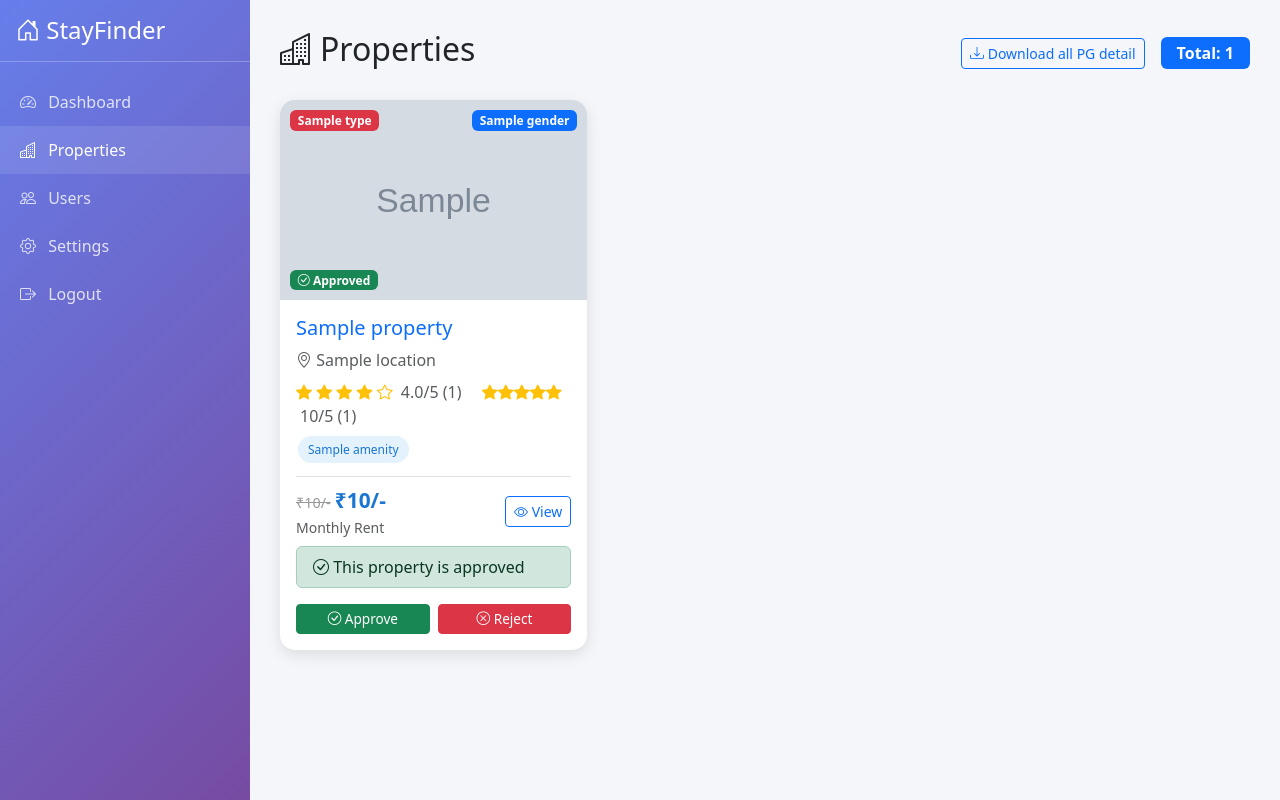
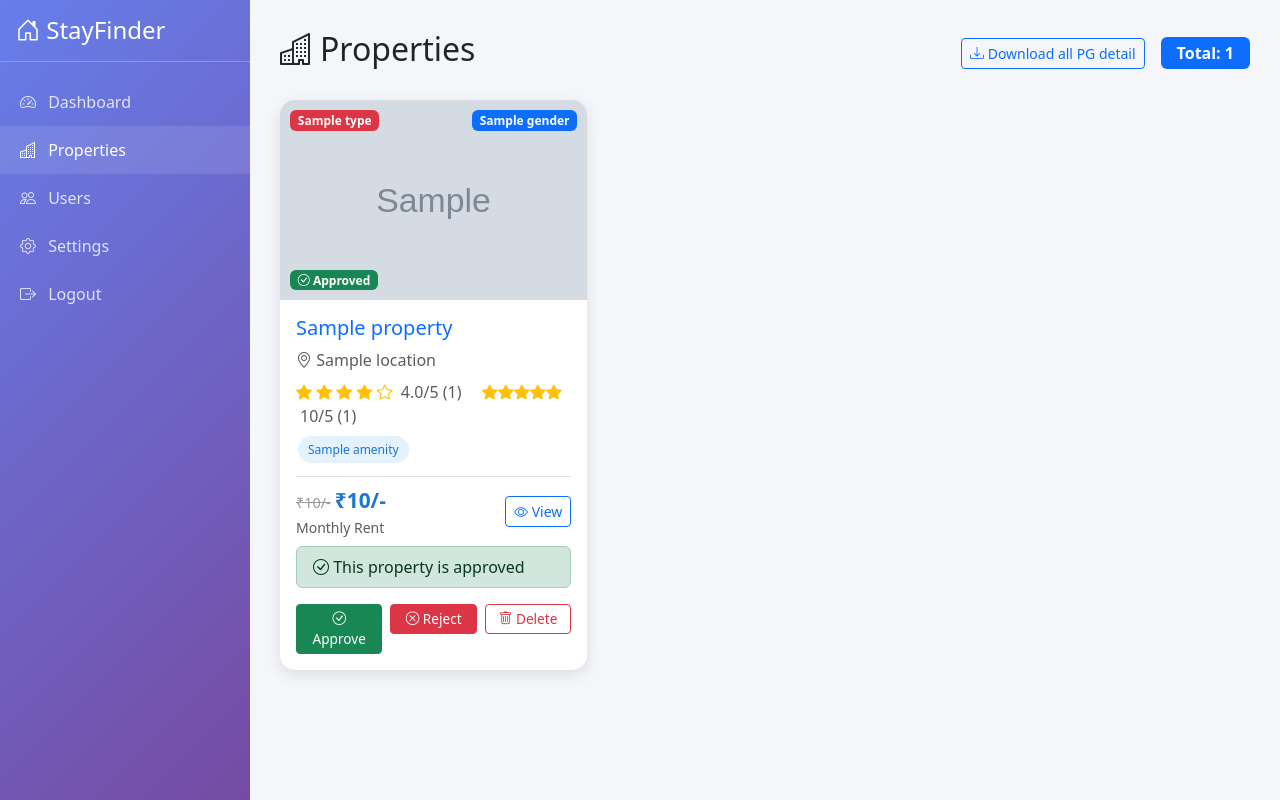
Before and after one commit to dwarkesh777/Stayfinder_Admin, a Flask app: template templates/properties.html in a window 1280 px wide. Run offline with Flask 3, Linux system fonts and the light colour scheme; the template is opened without the code that fills it: most values are stand-ins (such as "Sample title", 1, 10 or a date in 2020); grey boxes marked "Sample" are stand-in pictures; a database or web service that is not in the repository returns one stand-in record (values such as "Sample title").

Commit message:
add delete button functionality

```diff
--- a/app.py
+++ b/app.py
@@ -445,6 +445,31 @@ def reject_property(hostel_id):
         flash(f'Error rejecting property: {str(e)}', 'error')
     return redirect(url_for('admin_properties'))
 
+
+@app.route('/admin/property/<hostel_id>/delete', methods=['POST'])
+@login_required
+def delete_property(hostel_id):
+    try:
+        # Attempt to convert to ObjectId and delete the property
+        try:
+            hostel_id_obj = ObjectId(hostel_id)
+        except Exception:
+            hostel_id_obj = None
+
+        if hostel_id_obj:
+            hostels_collection.delete_one({'_id': hostel_id_obj})
+            # Remove associated ratings if any
+            ratings_collection.delete_many({'$or': [{'hostelId': hostel_id_obj}, {'hostelId': str(hostel_id_obj)}]})
+        else:
+            # Fallback: try deleting by string id field
+            hostels_collection.delete_one({'_id': hostel_id})
+            ratings_collection.delete_many({'$or': [{'hostelId': hostel_id}, {'hostelId': str(hostel_id)}]})
+
+        flash('Property deleted successfully!', 'success')
+    except Exception as e:
+        flash(f'Error deleting property: {str(e)}', 'error')
+    return redirect(url_for('admin_properties'))
+
 @app.route('/admin/change-password', methods=['GET', 'POST'])
 @login_required
 def change_password_request():
--- a/templates/properties.html
+++ b/templates/properties.html
@@ -262,6 +262,11 @@ body {
                                 <i class="bi bi-x-circle"></i> Reject
                             </button>
                         </form>
+                        <form method="POST" action="{{ url_for('delete_property', hostel_id=property.id) }}" style="flex: 1;" onsubmit="return confirm('Are you sure you want to permanently delete this property? This action cannot be undone.');">
+                            <button type="submit" class="btn btn-outline-danger btn-sm w-100">
+                                <i class="bi bi-trash"></i> Delete
+                            </button>
+                        </form>
                     </div>
                 </div>
             </div>
```
